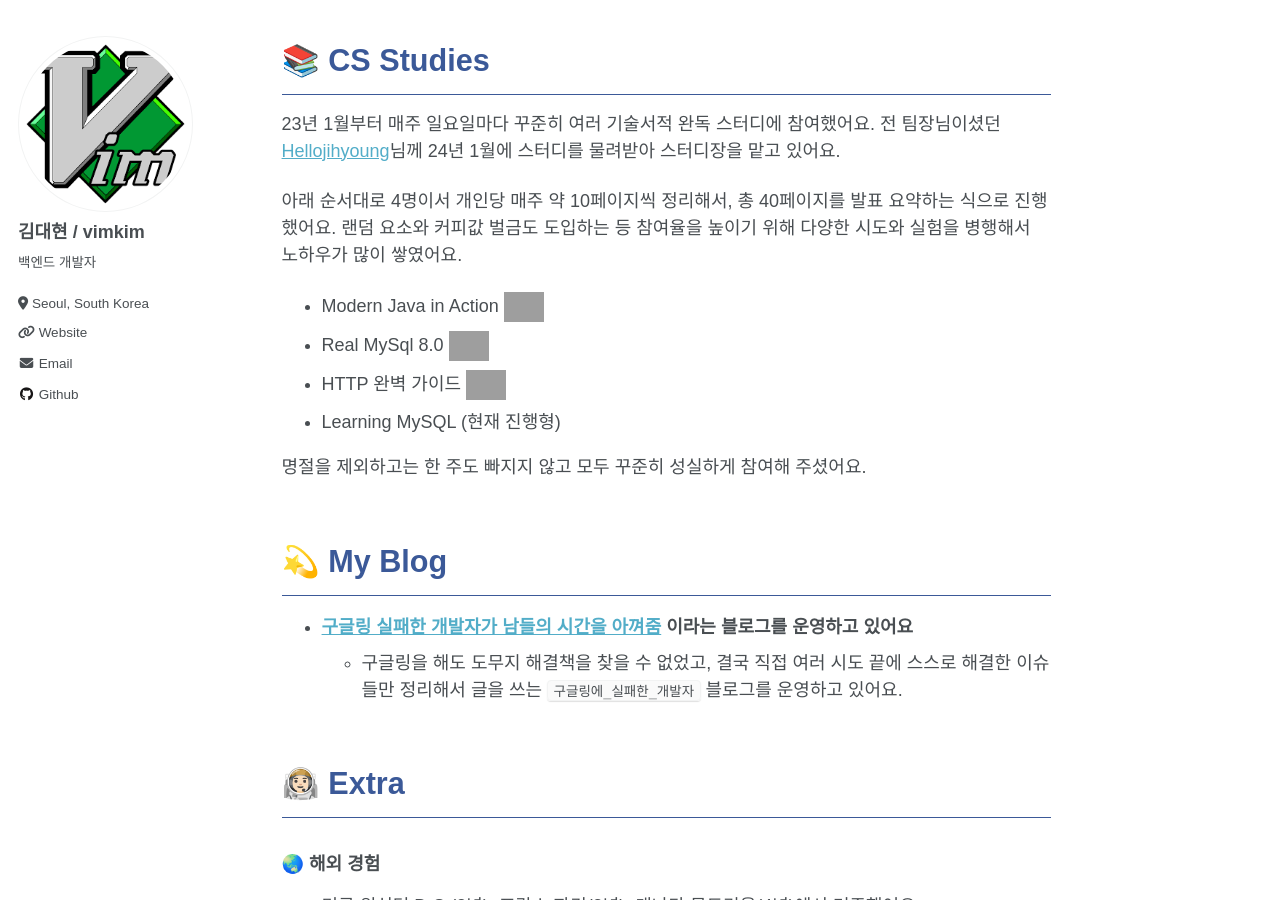
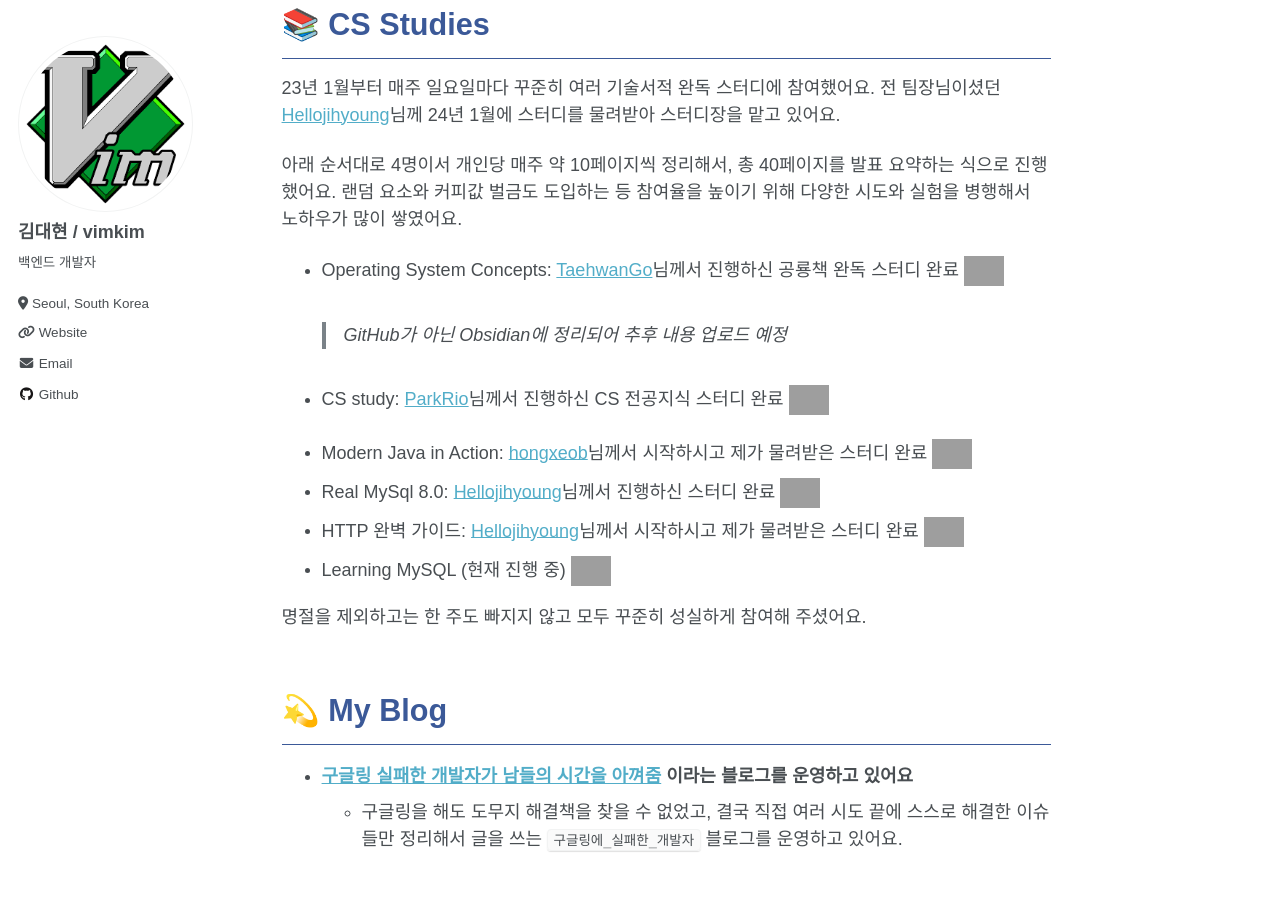
Before and after one commit to vimkim/vimkim.github.io, a Jekyll site: the page built from _pages/about.md, in a window 1280 px wide and 900 px high, scrolled down 8471 px. Built offline with Jekyll 4.4.1, drawn with Linux system fonts in a browser that asks for light colours; some web fonts are replaced; grey boxes are pictures that could not be loaded.

Commit message:
study details and credits

```diff
--- a/_pages/about.md
+++ b/_pages/about.md
@@ -257,6 +257,7 @@ redirect_from:
 - 프로젝트 기간 활동:
 
   - 👨‍💻 프로젝트 명: 백준룸즈
+    [<img src="https://github.githubassets.com/images/modules/logos_page/GitHub-Mark.png" width="40" class="button_image"/>](https://github.com/boostcampwm2023/web15-BaekjoonRooms)
   - 소개: 평소 트위치에서 해외 개발자들이 'LeetRooms'라는 크롬 익스텐션을 활용해 시청자들과 함께 알고리즘 대결을 펼치는 모습을 보며, 같은 경험을 한국인들과도 공유하고 싶다는 생각을 자주 했습니다. 이런 생각을 바탕으로, 네이버 부스트캠프에서 만난 훌륭한 동료들과 손을 잡고 '백준룸즈' 프로젝트를 시작했어요.
 
     알고리즘 학습에 몰두하는 학생들 사이에서 인기 있을 거라고 확신해요!
@@ -264,8 +265,6 @@ redirect_from:
   - 담당 업무: SocketIO, NestJS Gateway, OAuth2, Passport.js, GitHub Actions CI/CD, User / Room / Auth Domain, Logger, Redis
   - 담당하지 않은 업무: Problem / Submission / Tag Domain, Nginx, Web scraping, Front-end, Baekjoon Api
   - 기술적 도전 & 고민 사항: Session or Jwt, WebSocket Https, Room 종료 로직, NestJS에서 Strict TS, TypeORM Lazy Relations과 N+1, OAuth2 access token 보호
-
-- Go To GitHub: [<img src="https://github.githubassets.com/images/modules/logos_page/GitHub-Mark.png" width="40" class="button_image"/>](https://github.com/boostcampwm2023/web15-BaekjoonRooms)
 
 <!-- ## 부족한 역량 & 앞으로 개선해 나아갈 사항
 
@@ -323,13 +322,22 @@ redirect_from:
 
 아래 순서대로 4명이서 개인당 매주 약 10페이지씩 정리해서, 총 40페이지를 발표 요약하는 식으로 진행했어요. 랜덤 요소와 커피값 벌금도 도입하는 등 참여율을 높이기 위해 다양한 시도와 실험을 병행해서 노하우가 많이 쌓였어요.
 
-- Modern Java in Action
-  [<img src="https://github.githubassets.com/images/modules/logos_page/GitHub-Mark.png" width="40" class="button_image"/>](https://github.com/vimkim/modern-java-in-action/commits/main/?author=vimkim)
-- Real MySql 8.0
-  [<img src="https://github.githubassets.com/images/modules/logos_page/GitHub-Mark.png" width="40" class="button_image"/>](https://github.com/vimkim/real-mysql-8.0/commits/main/?author=vimkim)
-- HTTP 완벽 가이드
-  [<img src="https://github.githubassets.com/images/modules/logos_page/GitHub-Mark.png" width="40" class="button_image"/>](https://github.com/vimkim/http-the-definitive-guide/commits/main/?author=vimkim)
-- Learning MySQL (현재 진행형)
+- Operating System Concepts: [TaehwanGo](https://github.com/TaehwanGo)님께서 진행하신 공룡책 완독 스터디 완료
+  [<img src="https://github.githubassets.com/images/modules/logos_page/GitHub-Mark.png" width="40" class="button_image"/>](https://github.com/Metacognition-Polymath/operating-system-concepts)
+
+  > GitHub가 아닌 Obsidian에 정리되어 추후 내용 업로드 예정
+
+- CS study: [ParkRio](https://github.com/ParkRio)님께서 진행하신 CS 전공지식 스터디 완료
+  [<img src="https://github.githubassets.com/images/modules/logos_page/GitHub-Mark.png" width="40" class="button_image"/>](https://github.com/vimkim/CS-Study/commits/main/)
+
+- Modern Java in Action: [hongxeob](https://github.com/hongxeob)님께서 시작하시고 제가 물려받은 스터디 완료
+  [<img src="https://github.githubassets.com/images/modules/logos_page/GitHub-Mark.png" width="40" class="button_image"/>](https://github.com/vimkim/modern-java-in-action/commits/main/)
+- Real MySql 8.0: [Hellojihyoung](https://github.com/Hellojihyoung)님께서 진행하신 스터디 완료
+  [<img src="https://github.githubassets.com/images/modules/logos_page/GitHub-Mark.png" width="40" class="button_image"/>](https://github.com/vimkim/real-mysql-8.0/commits/main/)
+- HTTP 완벽 가이드: [Hellojihyoung](https://github.com/Hellojihyoung)님께서 시작하시고 제가 물려받은 스터디 완료
+  [<img src="https://github.githubassets.com/images/modules/logos_page/GitHub-Mark.png" width="40" class="button_image"/>](https://github.com/vimkim/http-the-definitive-guide/commits/main/)
+- Learning MySQL (현재 진행 중)
+  [<img src="https://github.githubassets.com/images/modules/logos_page/GitHub-Mark.png" width="40" class="button_image"/>](https://github.com/vimkim/sql-study)
 
 명절을 제외하고는 한 주도 빠지지 않고 모두 꾸준히 성실하게 참여해 주셨어요.
 
```
